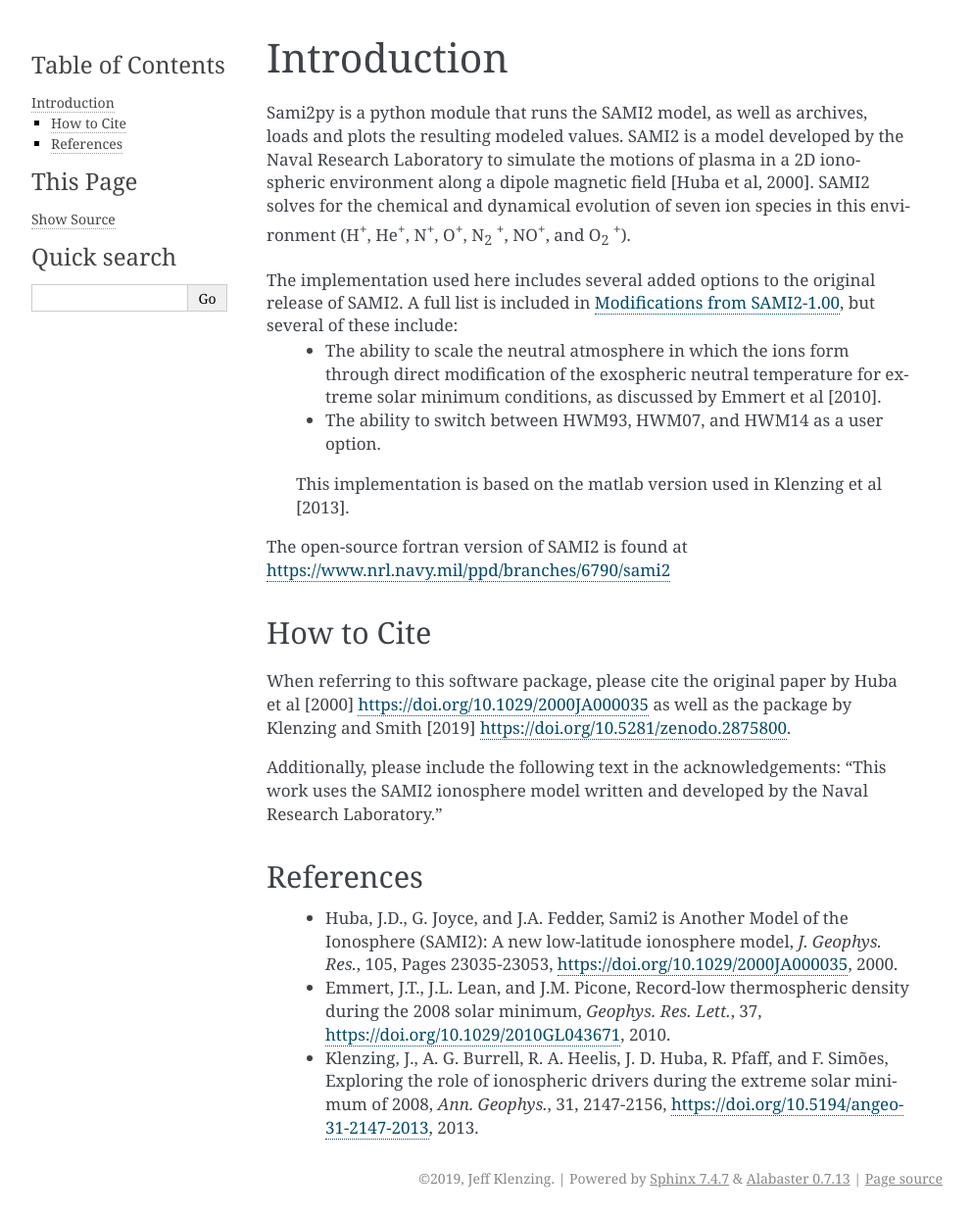
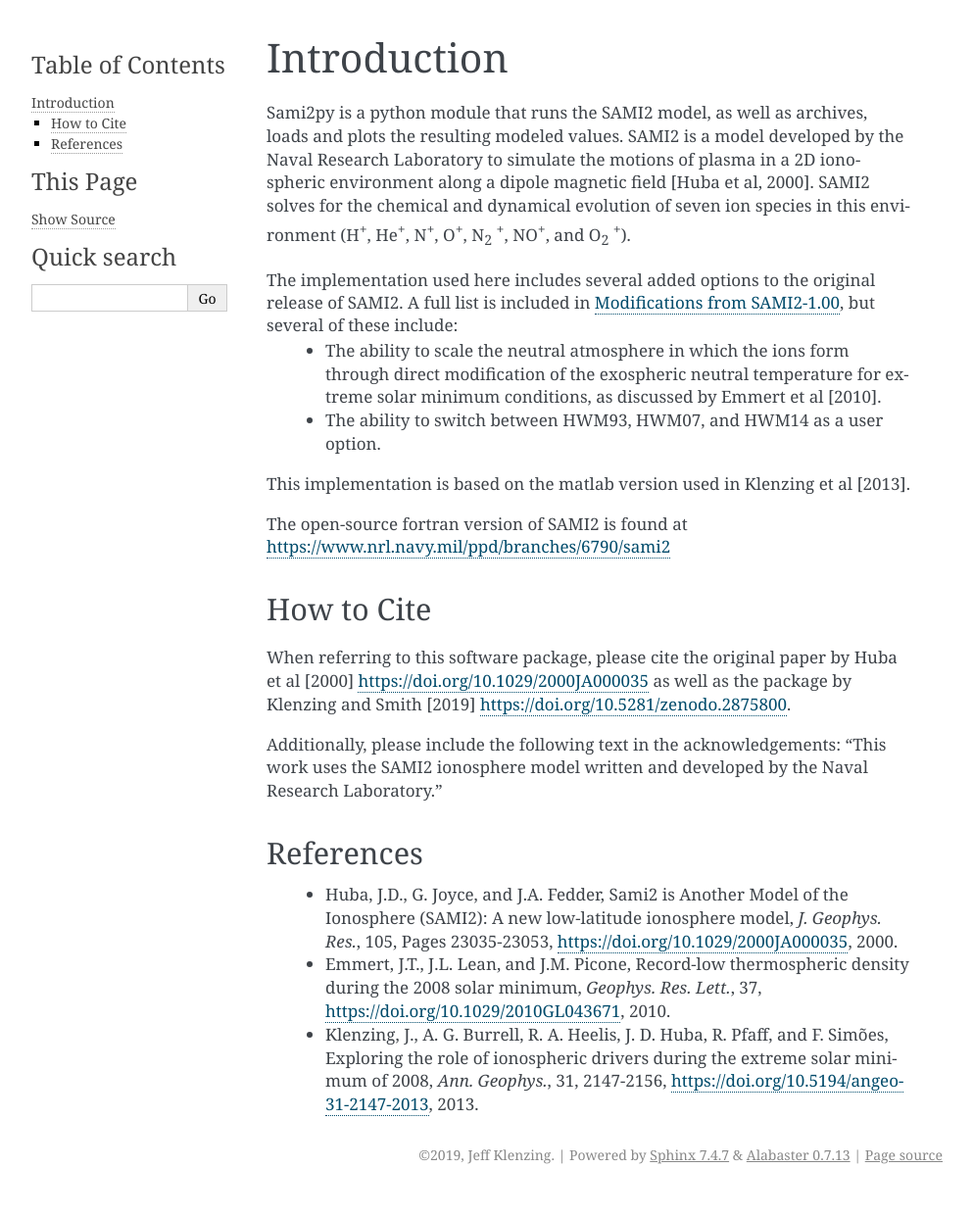
Before and after one commit to sami2py/sami2py, a Sphinx documentation site: the page built from docs/introduction.rst, in a window 1280 px wide. Shown: the whole page at 98% size, without its empty margins (148-1141 px from the left). Built offline with Sphinx 7.4.7, drawn with Linux system fonts in a browser that asks for light colours; formulas are drawn with MathJax 3; after the commit the page ends 1218 px from its top, so only the background shows below that.

Commit message:
STY: improve rst

```diff
--- a/README.rst
+++ b/README.rst
@@ -92,7 +92,7 @@
 
   import sami2py
 
-If this is your first import of sami2py, it will remind you to set the top level directory that will hold the model output.  This should be a string containing the path to the directory you want to store the data in, such as `path='/Users/me/data/sami2py' or `path='C:\home\data'.  If you plan to update the code via git, this should be outside the main code directory so that git does not try to store your local code runs within the repository.
+If this is your first import of sami2py, it will remind you to set the top level directory that will hold the model output.  This should be a string containing the path to the directory you want to store the data in, such as ``path='/Users/me/data/sami2py'`` or ``path='C:\home\data'``.  If you plan to update the code via git, this should be outside the main code directory so that git does not try to store your local code runs within the repository.
 
 .. code-block:: python
 
--- a/docs/index.rst
+++ b/docs/index.rst
@@ -1,5 +1,5 @@
 Welcome to sami2py's documentation!
-=================================
+===================================
 
 .. toctree::
    :maxdepth: 2
--- a/docs/introduction.rst
+++ b/docs/introduction.rst
@@ -11,7 +11,8 @@
 The implementation used here includes several added options to the original release of SAMI2.  A full list is included in :ref:`modifications`, but several of these include:
  - The ability to scale the neutral atmosphere in which the ions form through direct modification of the exospheric neutral temperature for extreme solar minimum conditions, as discussed by Emmert et al [2010].
  - The ability to switch between HWM93, HWM07, and HWM14 as a user option.
- This implementation is based on the matlab version used in Klenzing et al [2013].
+
+This implementation is based on the matlab version used in Klenzing et al [2013].
 
 The open-source fortran version of SAMI2 is found at https://www.nrl.navy.mil/ppd/branches/6790/sami2
 
--- a/docs/sample_workflow.rst
+++ b/docs/sample_workflow.rst
@@ -7,7 +7,7 @@
 
   import sami2py
 
-If this is your first import of sami2py, it will remind you to set the top level directory that will hold the model output.  This should be a string containing the path to the directory you want to store the data in, such as `path='/Users/me/data/sami2py' or `path='C:\home\data'.  If you plan to update the code via git, this should be outside the main code directory so that git does not try to store your local code runs within the repository.
+If this is your first import of sami2py, it will remind you to set the top level directory that will hold the model output.  This should be a string containing the path to the directory you want to store the data in, such as ``path='/Users/me/data/sami2py'`` or ``path='C:\home\data'``.  If you plan to update the code via git, this should be outside the main code directory so that git does not try to store your local code runs within the repository.
 
 .. code:: python
 
```
